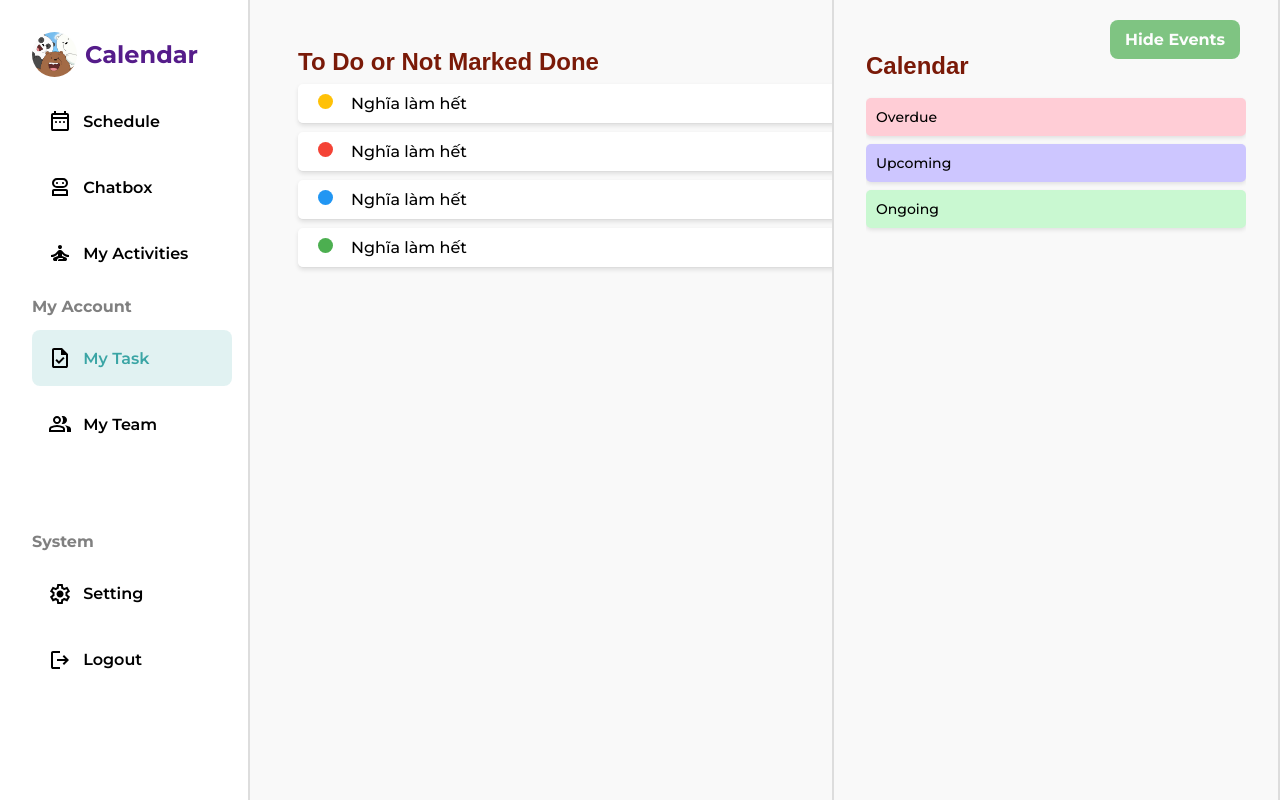
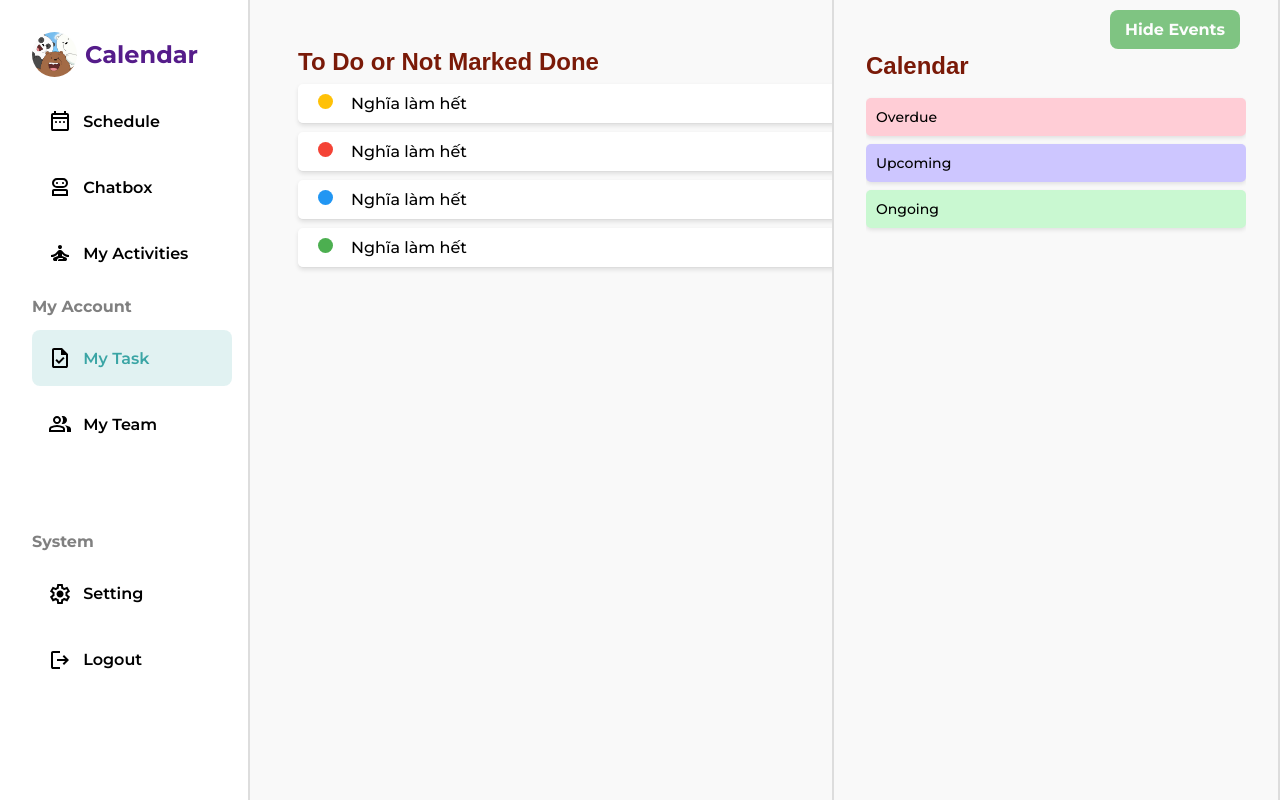
Before and after one commit to gianghitran/NT208.P21.ATTN_Personal-Smart-Scheduling-System-with-AI, a React (Vite) app in the folder Workspace/App/client/: page /Mytask in a window 1280 px wide. Built offline with nearby package versions, Linux system fonts and the light colour scheme.

Commit message:
edit mytask

```diff
--- a/Workspace/App/client/src/Components/Mytask/mytask.module.css
+++ b/Workspace/App/client/src/Components/Mytask/mytask.module.css
@@ -138,7 +138,7 @@
   cursor: pointer;
   transition: all 0.3s ease-in-out;
   right:30px;
-  top:10px;
+  top:0px;
   display: block;
   position: fixed;
   opacity: 70%;
```
